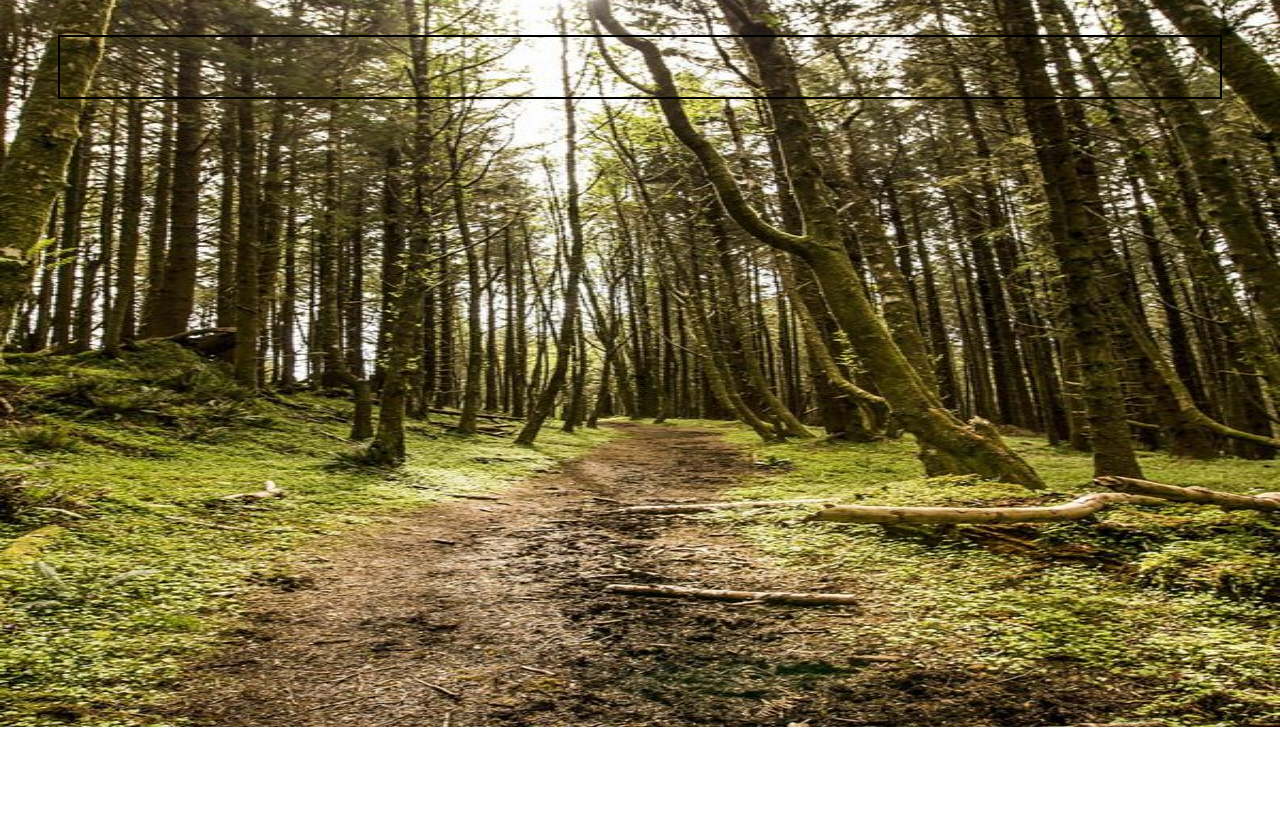
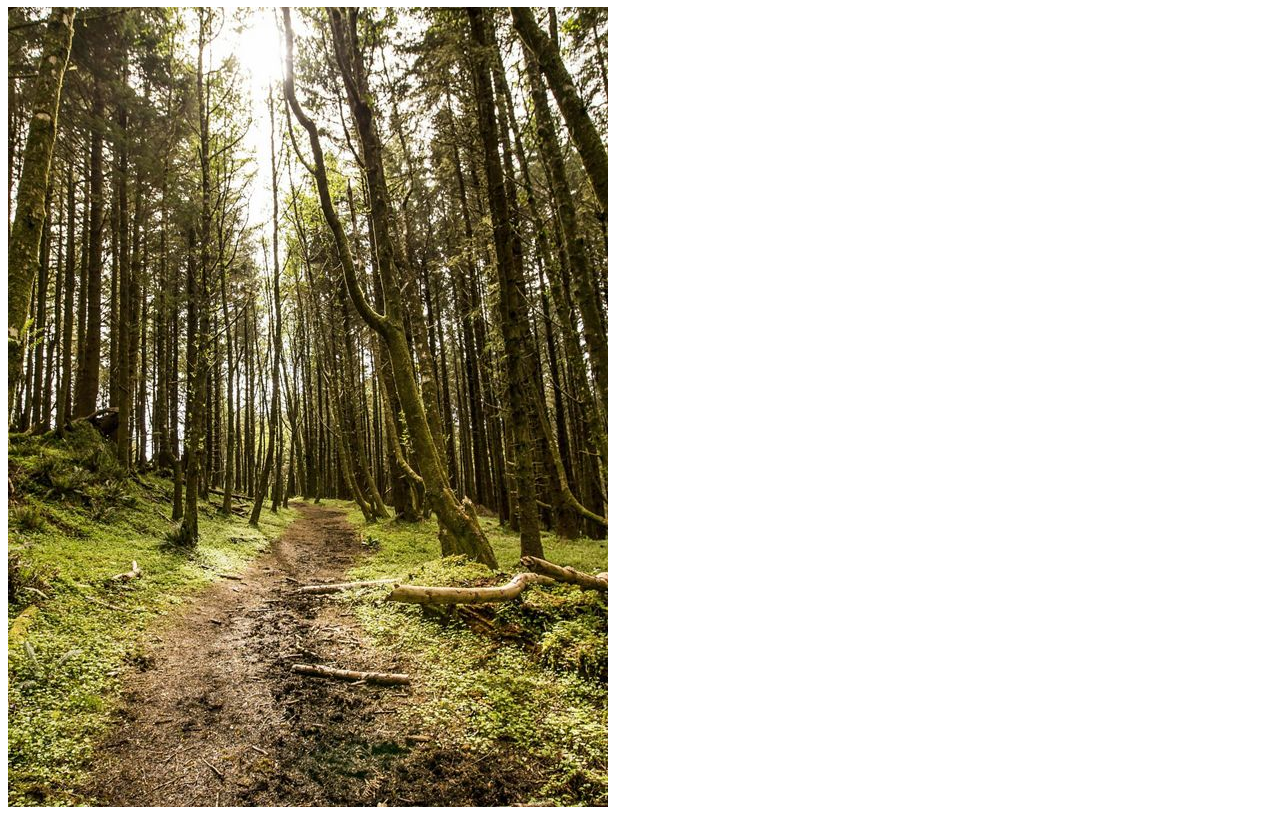
Before and after one commit to bella0222-minso/My-First-Project, a plain HTML site: page index.html in a window 1280 px wide. Shown: the part 73-892 px from the top of the page. Before the commit the page ends 800 px from the top, so only its background shows below. Drawn offline with Linux system fonts and the light colour scheme.

Commit message:
Update index.html

```diff
--- a/index.html
+++ b/index.html
@@ -2,23 +2,15 @@
 <html lang="en">
 <head>
     <title>My First HTML Page</title>
-    <style>
-        p {
-            color:aliceblue(250, 250, 250);
-            border: 2px solid black;
-            padding: 30px;
-            margin: 50px;
-        }
-        body {
-            background-image: url('WOPA160517_D056-resized.jpg');
-            background-attachment: fixed;
-            background-size: 100% 100%;
-        }
-    </style>
 </head>
 
 <body>
     <h1> The Nature </h1>
     <p></p>
+    <picture>
+            <source media="min-wieth: 650px" scrset="natural.jpg">
+            <source meida="min width:  465px" srcset="WOPA160517_D056-resized.jpg">
+            <img src="wild bear.webp">
+    </picture>
 </body>
 </html>
```
